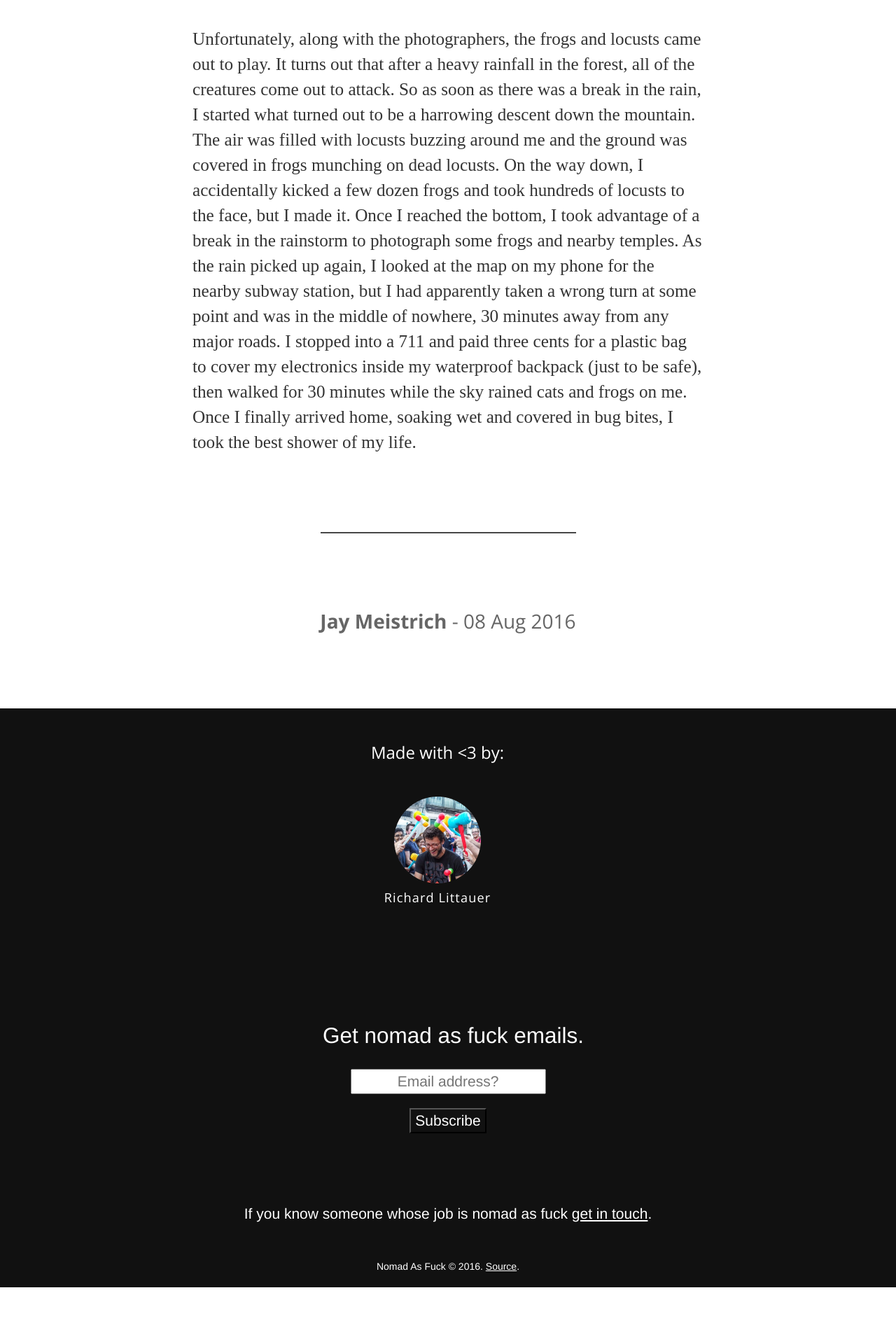
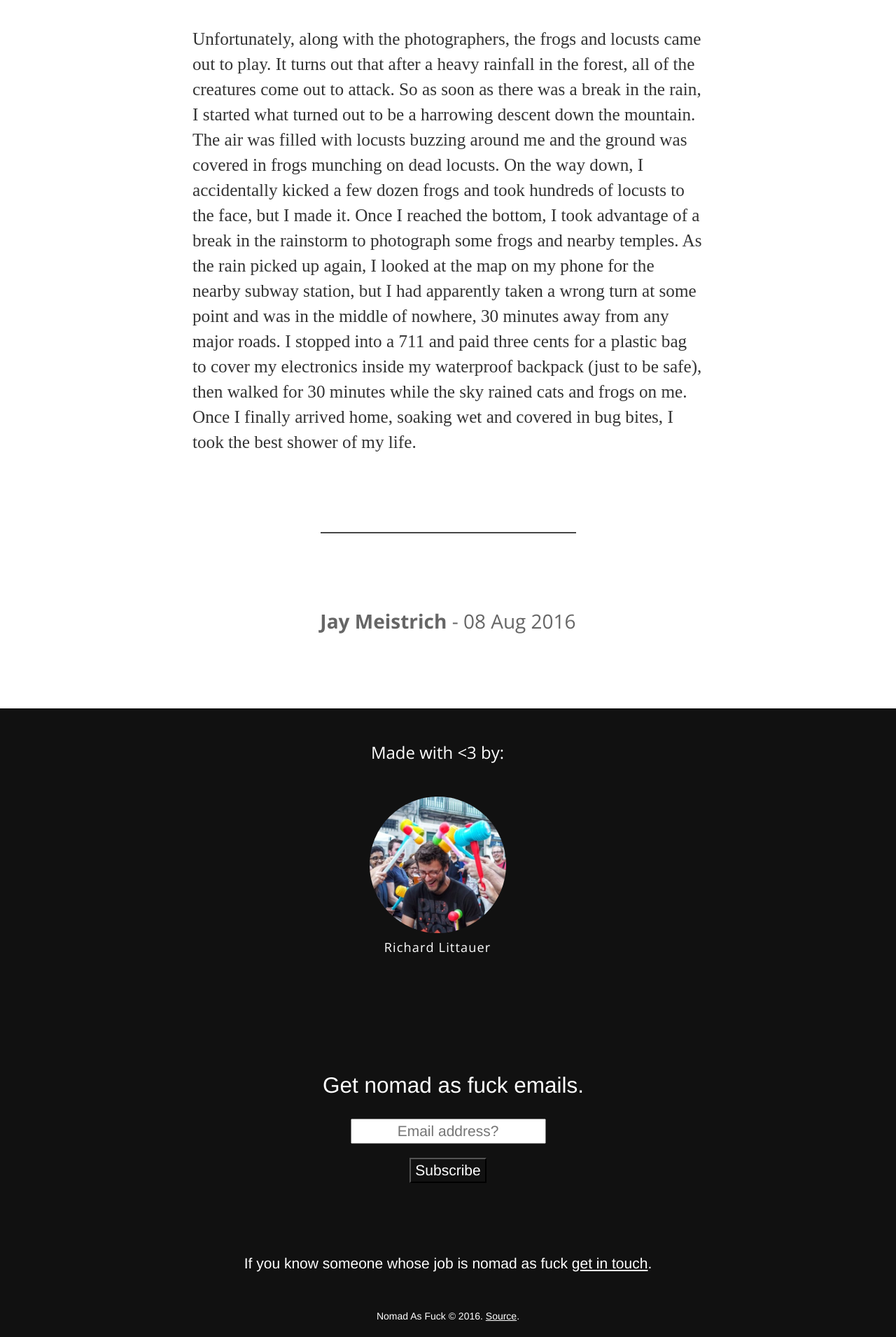
Before and after one commit to RichardLitt/nomad-as-fuck, a Jekyll site: the page built from index.md, in a window 1280 px wide. Shown: the part 2924-4834 px from the top of the page at 70% size. Built offline with Jekyll 4.4.1, drawn with Linux system fonts in a browser that asks for light colours; nearby versions of some CDN libraries; some web fonts are replaced; comment, search, counter and statistics services are not loaded; before the commit the page ends 4763 px from its top, so only the background shows below that.

Commit message:
Change image size for author

```diff
--- a/_includes/themes/nomadasfuck/index.html
+++ b/_includes/themes/nomadasfuck/index.html
@@ -104,7 +104,7 @@
 
                 <h3 style="margin:50px 0px; text-align:center;">Made with <3 by:</h3>
                 {% for author in site.authors %}
-                  <div class="col-xs-4 col-xs-offset-4 col-sm-6 col-md-4 col-md-offset-4" style="padding-bottom:60px;">
+                  <div class="col-xs-12 col-sm-6 col-sm-offset-3 col-md-6 col-md-offset-3" style="padding-bottom:60px;">
                       <div class="img-container" style="max-width: 60%; margin: 0px auto;">
                         <a href="{{BASE_PATH}}{{ author.url }}">
                           <img src="{{BASE_PATH}}/assets/img/authors/{{ author.image }}" style="border-radius: 50%" class="card-image"/>
```
